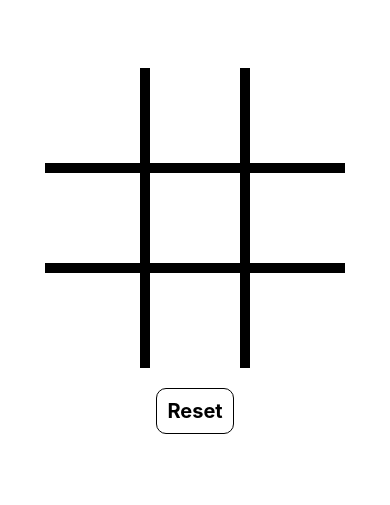
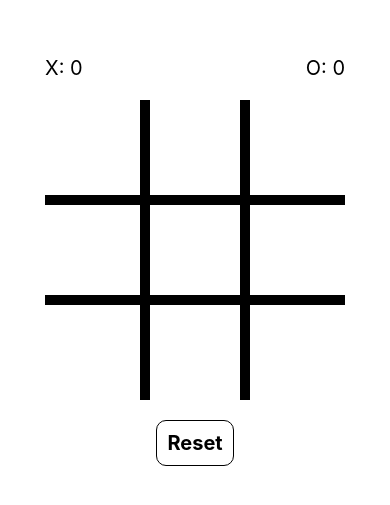
Before and after one commit to omdxp/rn-tic-tac-toe-, a React Native app: screen / in a window 390 px wide. Shown: the part 161-666 px from the top of the page. Built offline with nearby package versions, Linux system fonts and the light colour scheme.

Commit message:
adding score text

```diff
--- a/src/components/board/index.tsx
+++ b/src/components/board/index.tsx
@@ -14,6 +14,8 @@ export const Board: FC<BoardProps> = ({}: BoardProps) => {
   const [currentPlayer, setCurrentPlayer] = useState<number>(1);
   const [xPositions, setXPositions] = useState<`${Row}${Col}`[]>([]);
   const [oPositions, setOPositions] = useState<`${Row}${Col}`[]>([]);
+  const [xScore, setXScore] = useState(0);
+  const [oScore, setOScore] = useState(0);
 
   useEffect(() => {
     checkWinner();
@@ -118,6 +120,7 @@ export const Board: FC<BoardProps> = ({}: BoardProps) => {
         xPositions.includes(c)
       ) {
         xWin = true;
+        setXScore(xScore + 1);
       }
       if (
         oPositions.includes(a) &&
@@ -125,6 +128,7 @@ export const Board: FC<BoardProps> = ({}: BoardProps) => {
         oPositions.includes(c)
       ) {
         oWin = true;
+        setOScore(oScore + 1);
       }
     });
     let draw: boolean = false;
@@ -147,6 +151,10 @@ export const Board: FC<BoardProps> = ({}: BoardProps) => {
 
   return (
     <View>
+      <View style={BoardStyles.scoreView}>
+        <Text style={BoardStyles.scoreText}>X: {xScore}</Text>
+        <Text style={BoardStyles.scoreText}>O: {oScore}</Text>
+      </View>
       <View style={BoardStyles.row}>
         {renderTile("A1")}
         {renderTile("A2")}
--- a/src/components/board/styles.ts
+++ b/src/components/board/styles.ts
@@ -19,4 +19,14 @@ export const BoardStyles = StyleSheet.create({
     fontSize: 20,
     fontWeight: "bold",
   },
+  scoreView: {
+    flexDirection: "row",
+    justifyContent: "space-between",
+    alignItems: "center",
+    marginTop: 20,
+    marginBottom: 20,
+  },
+  scoreText: {
+    fontSize: 20,
+  },
 });
```
